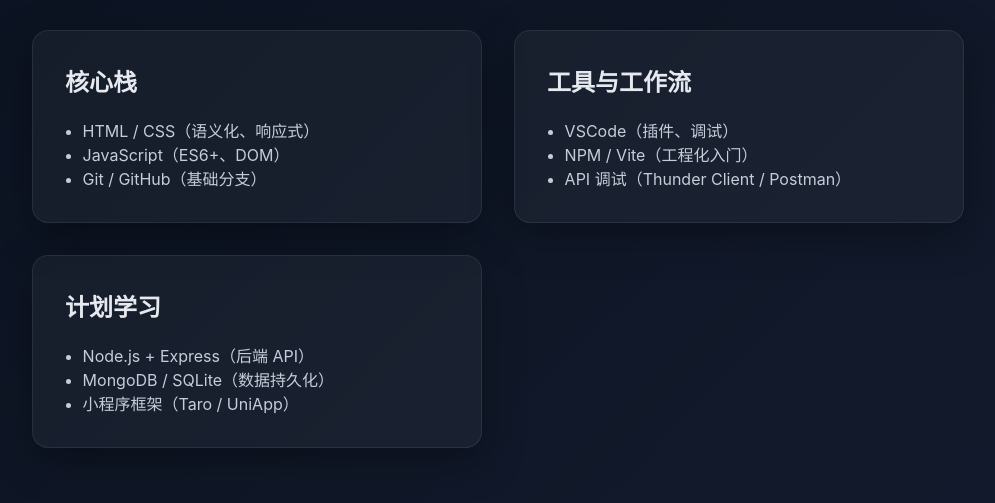
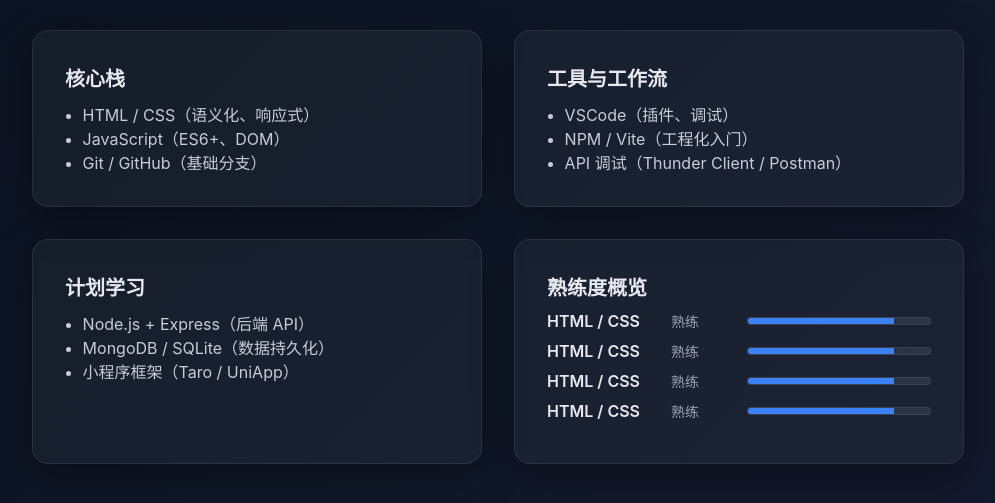
Before and after one commit to Yara-Feng/Learn-Code_2025, a plain HTML site: page skills.html in a window 1280 px wide. Shown: the part 59-562 px from the top of the page, without its empty margins (142-1137 px from the left). Drawn offline with Linux system fonts and the light colour scheme.

Commit message:
公司第一次提交测试

```diff
--- a/skills.html
+++ b/skills.html
@@ -53,6 +53,38 @@
         <li>小程序框架（Taro / UniApp）</li>
       </ul>
     </section>
+    <section class="block">
+      <h2>熟练度概览</h2>
+        <!-- 每个技能项用 .skill-item 包裹，方便统一样式 -->
+      <li class="skill-item">
+        <span class="skill-name">HTML / CSS</span> <!-- 技能名 -->
+        <span class="skill-level">熟练</span>      <!-- 文案级别 -->
+        <div class="bar">                          <!-- 进度条外框 -->
+          <div class="fill" style="width: 80%"></div> <!-- 进度条内填充：百分比控制 -->
+        </div>
+      </li>
+                <li class="skill-item">
+          <span class="skill-name">HTML / CSS</span> <!-- 技能名 -->
+          <span class="skill-level">熟练</span>      <!-- 文案级别 -->
+          <div class="bar">                          <!-- 进度条外框 -->
+            <div class="fill" style="width: 80%"></div> <!-- 进度条内填充：百分比控制 -->
+          </div>
+        </li>
+                <li class="skill-item">
+          <span class="skill-name">HTML / CSS</span> <!-- 技能名 -->
+          <span class="skill-level">熟练</span>      <!-- 文案级别 -->
+          <div class="bar">                          <!-- 进度条外框 -->
+            <div class="fill" style="width: 80%"></div> <!-- 进度条内填充：百分比控制 -->
+          </div>
+        </li>
+                <li class="skill-item">
+          <span class="skill-name">HTML / CSS</span> <!-- 技能名 -->
+          <span class="skill-level">熟练</span>      <!-- 文案级别 -->
+          <div class="bar">                          <!-- 进度条外框 -->
+            <div class="fill" style="width: 80%"></div> <!-- 进度条内填充：百分比控制 -->
+          </div>
+        </li>
+    </section>
   </div>
 </main>
 </body>
--- a/styles/base.css
+++ b/styles/base.css
@@ -88,3 +88,43 @@ body {
 @media (max-width: 400px) {
   .nav a { margin-left: var(--space-2); font-size: 14px; }
 }
+
+/* 技能项容器：一行三段（名称 / 级别 / 进度条） */
+.skill-item {
+  display: grid;                              /* 用网格排版 */
+  grid-template-columns: 1.4fr .8fr 2.3fr;      /* 三列：名/级/条 */
+  align-items: center;                        /* 垂直居中 */
+  gap: var(--space-2);                        /* 列间距 */
+  margin: 10px 0;                             /* 每项上下间距 */
+}
+
+.skill-name { color: var(--fg-1); font-weight: 600; } /* 名称更醒目 */
+.skill-level { color: var(--fg-3); font-size: 14px; } /* 级别弱化些 */
+
+/* 进度条外框 */
+.bar {
+  height: 8px;                                /* 高度 */
+  background: rgba(255,255,255,0.08);         /* 背景淡 */
+  border-radius: 999px;                        /* 胶囊形状 */
+  overflow: hidden;                           /* 裁掉内层溢出 */
+  border: 1px solid var(--line-2);            /* 细边框 */
+}
+
+/* 进度条填充：用品牌色 */
+.fill {
+  height: 100%;
+  background: var(--brand);
+  transition: width .35s ease;                /* 改百分比时有动画 */
+}
+
+/* 小屏时让“级别”换行到下一行节省空间 */
+@media (max-width: 480px) {
+  .skill-item {
+    grid-template-columns: 1fr 1fr;           /* 两列 */
+    grid-auto-rows: minmax(20px, auto);       /* 行高自适应 */
+  }
+  .skill-level { grid-column: 1 / -1; }       /* 占满整行，排到进度条上面 */
+}
+
+.block h2 { color: var(--fg-1); font-size: 20px; margin-bottom: 10px; }
+.block { padding: var(--space-5); }
```
Also changed, not shown: components/profile-card.html (added, +25 -0 lines), index.html (+6 -25 lines), scripts/loadComponent.js (added, +9 -0 lines).
